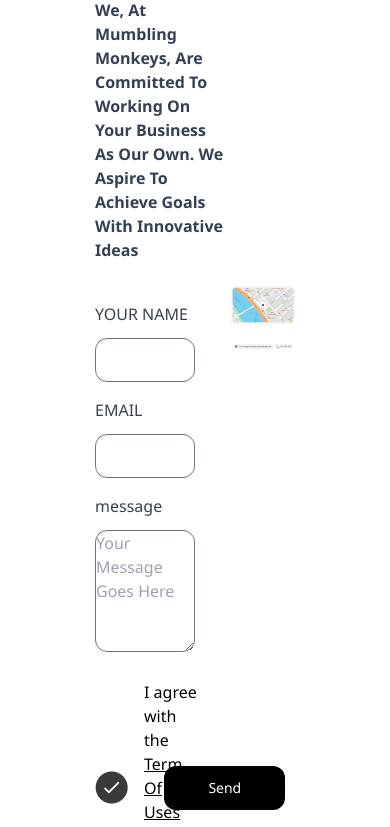
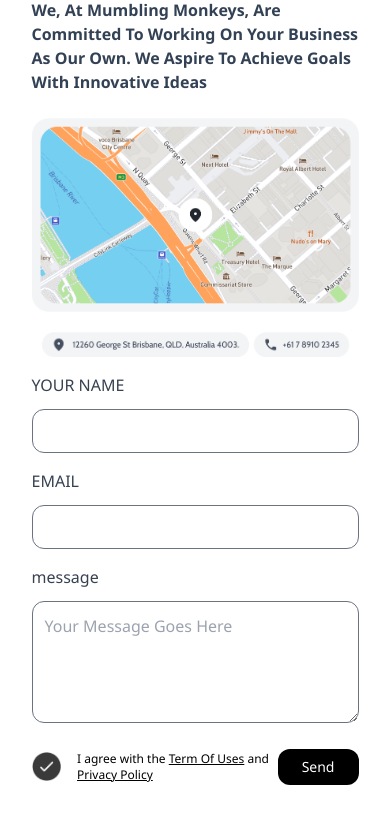
Before and after one commit to aazacz/Mumbling-Monkey, a React (Vite) app: page / in a window 390 px wide. Shown: the part 4715-5542 px from the top of the page. Built offline with nearby package versions, Linux system fonts and the light colour scheme.

Commit message:
adjusted the contact section

```diff
--- a/src/App.jsx
+++ b/src/App.jsx
@@ -391,17 +391,17 @@ function App() {
 
 
         {/* next Section */}
-        <div className='w-[80%] h-auto py-6 px-14 flex flex-col'>
+        <div className='md:w-[80%] w-[90%] h-auto py-6 md:px-14 px-3  flex flex-col'>
 
           <div className='mb-6'>
             <button className='text-white text-sm font-normal rounded-2xl bg-slate-500 px-3 py-1'> CONTACT  US </button>
             {/* <h1 className='font-Cabin text-4xl pt-4'>Evolve your position & own your category</h1> */}
-            <p className='text-slate-700 font-semibold w-2/3'>We, At Mumbling Monkeys, Are Committed To Working On Your Business As Our Own. We Aspire To Achieve Goals With Innovative Ideas</p>
+            <p className='text-slate-700 font-semibold md:w-2/3'>We, At Mumbling Monkeys, Are Committed To Working On Your Business As Our Own. We Aspire To Achieve Goals With Innovative Ideas</p>
           </div>
 
-          <div className='w-full h-auto flex  gap-9'>
+          <div className='w-full  h-auto flex md:flex-row flex-col-reverse  md:gap-9'>
 
-            <div className='w-1/2 '>
+            <div className='md:w-1/2  '>
               <form action="">
 
                 <div className='flex flex-col mt-4'>
@@ -415,22 +415,22 @@ function App() {
 
                 <div className='flex flex-col mt-4'>
                   <label className='text-gray-700' htmlFor="email">message</label>
-                  <textarea className='w-full  rounded-xl mt-3 border-[1px] outline-2 border-gray-500' placeholder='Your Message Goes Here' name="" id="" cols="30" rows="5"></textarea>
+                  <textarea className='w-full placeholder:pl-3 placeholder:pt-3 rounded-xl mt-3 border-[1px] outline-2 border-gray-500' placeholder='Your Message Goes Here' name="" id="" cols="30" rows="5"></textarea>
                 </div>
 
                 <div className='flex flex-row mt-4 items-center justify-between'>
                   <div className='flex py-3 items-center'>
-                    <img src={Tick} alt="" />
-                    <p className='pl-4'>I agree with the <span className='underline'>Term Of Uses</span> and <span className='underline'> Privacy Policy </span></p>
+                    <img src={Tick} alt="" className='w-[12%]' />
+                    <p className='pl-4 text-xs md:text-base'>I agree with the <span className='underline'>Term Of Uses</span> and <span className='underline'> Privacy Policy </span></p>
                   </div>
-                  <button className='px-11 text-sm text-white  py-3  rounded-xl bg-black '>Send</button>
+                  <button className='md:px-11 px-6 text-sm text-white  md:py-3 p-2  rounded-xl bg-black '>Send</button>
                 </div>
 
               </form>
 
             </div>
 
-            <div className='w-1/2 flex flex-col items-end '>
+            <div className='md:w-1/2 flex flex-col items-end '>
 
               <img src={map} className='w-full' alt="" />
               <div className='mt-5 '>
```
